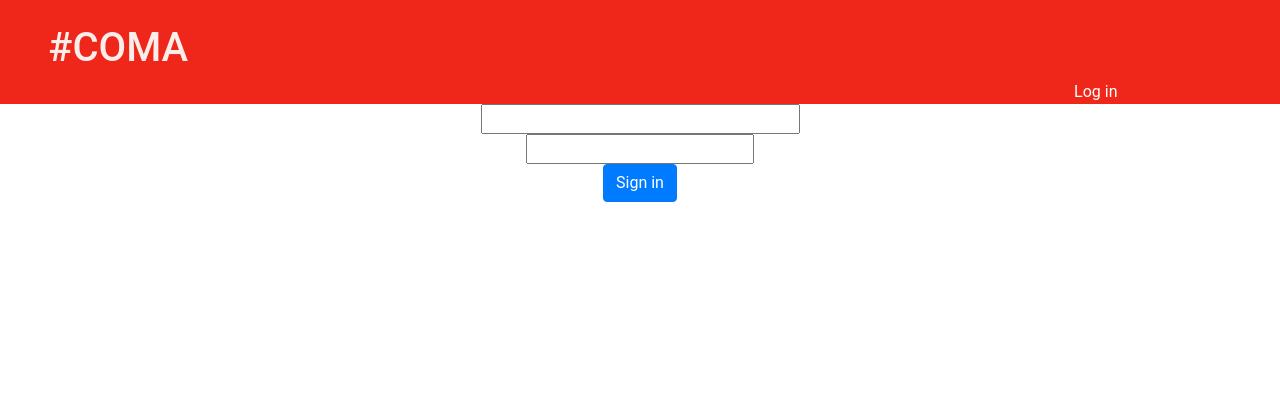
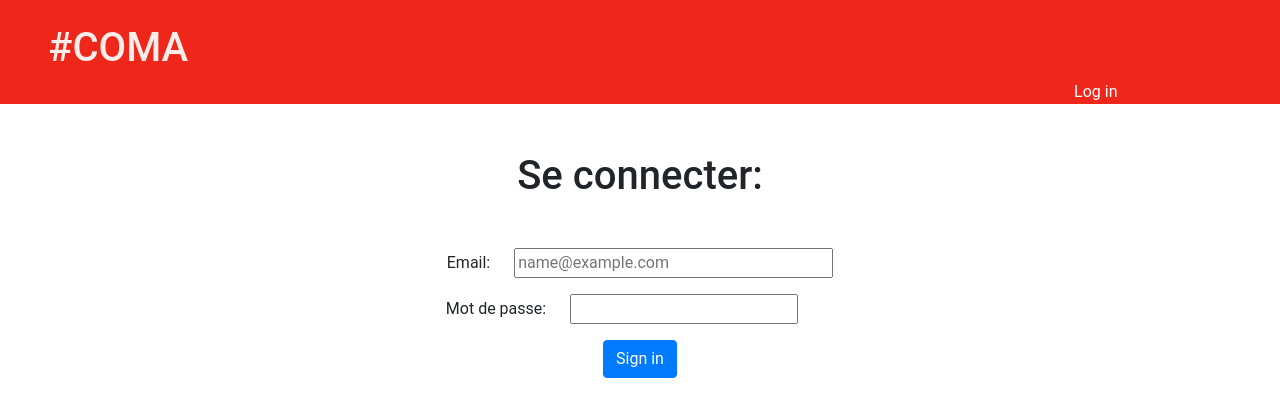
Before and after one commit to Kvin3324/coma_story, a React (Create React App) app: page /logIn in a window 1280 px wide. Shown: the top 416 px of the page. Built offline with nearby package versions, Linux system fonts and the light colour scheme.

Commit message:
Changed paths

```diff
--- a/src/App.js
+++ b/src/App.js
@@ -4,7 +4,7 @@ import Header from './components/Header/Header';
 import About from './components/About/About';
 import Feed from './container/Feed/Feed';
 import { Route, BrowserRouter } from "react-router-dom";
-import SpaceLog from './components/Login/SpaceLog';
+import SpaceLog from './components/Login/SpaceLog/SpaceLog';
 
 function App() {
   return (
--- a/src/components/Header/Header.js
+++ b/src/components/Header/Header.js
@@ -1,6 +1,6 @@
 import React from "react";
 import HeaderStyled from "./HeaderStyled.style";
-import Login from "../Login/Login";
+import Login from "../Login/Login/Login";
 
 function Header() {
   return(
--- a/src/components/Login/SpaceLog.js
+++ /dev/null
@@ -1,22 +0,0 @@
-import React from "react";
-
-function SpaceLog() {
-  return(
-    <React.Fragment>
-      <div className="space--log">
-        <div className="space--log--mail">
-          <input type="email" size="30" required />
-        </div>
-        <div className="space--log--password">
-          <input type="password" name="password" required />
-        </div>
-        <div className="space--log--submit">
-          <button className="btn btn-primary">Sign in</button>
-        </div>
-
-      </div>
-    </React.Fragment>
-  )
-}
-
-export default SpaceLog
--- /dev/null
+++ b/src/components/Login/SpaceLog/SpaceLog.js
@@ -0,0 +1,54 @@
+import React, {useState, useRef } from "react";
+import SpaceLogStyled from "./SpaceLogStyled.style";
+import { Link } from "react-router-dom";
+
+function SpaceLog(props) {
+  const [data, setData] = useState([]);
+  const emailValue = useRef(null);
+  const pswValue = useRef(null);
+
+  function checkLogs() {
+    fetch("http://localhost:3000/users", {
+      method: "POST",
+      headers: {
+        "Content-Type": "application/json"
+      },
+      body: JSON.stringify({
+        mail: emailValue.current.value,
+        paswword: pswValue.current.value
+      })
+    })
+    .then(response => response.json())
+    .then(dataParsed => {
+      fetch("http://localhost:3000/db")
+      .then(response => response.json())
+      .then(parsedData => setData([...parsedData.users]))
+    })
+  }
+
+  console.log(data);
+
+
+  return(
+    <React.Fragment>
+      <SpaceLogStyled className="space--log mt-5">
+        <h1 className="mb-5">Se connecter:</h1>
+        <div className="space--log--mail">
+          <label htmlFor="mail" className="mr-4" >Email:</label>
+          <input type="email" id="mail" className="form-group" placeholder="name@example.com" size="30" ref={emailValue} required />
+        </div>
+        <div className="space--log--password">
+          <label htmlFor="mail" className="mr-4">Mot de passe:</label>
+          <input type="password" id="password" className="form-group" name="password" ref={pswValue} required />
+        </div>
+        <div className="space--log--submit">
+          <Link to={`${props.match.path = "/"}`}  >
+            <button className="btn btn-primary" onClick={checkLogs} >Sign in</button>
+          </Link>
+        </div>
+      </SpaceLogStyled>
+    </React.Fragment>
+  )
+}
+
+export default SpaceLog
--- /dev/null
+++ b/src/components/Login/SpaceLog/SpaceLogStyled.style.js
@@ -0,0 +1,9 @@
+import styled from "styled-components";
+
+const SpaceLogStyled = styled.div`
+  .space--log--password {
+    margin-right: 36px;
+  }
+`
+
+export default SpaceLogStyled
--- a/src/container/Feed/Feed.js
+++ b/src/container/Feed/Feed.js
@@ -7,7 +7,7 @@ function Feed() {
 
   useEffect(() => {
     fetch("http://localhost:3000/comaStories")
-    .then(response => response.json())
+    .then(response => (response.json()))
     .then(dataParsed => setData([...dataParsed] ))
     .catch(error => alert(error))
   }, [])
```
Also changed, not shown: src/components/Login/Login/Login.js (renamed from src/components/Login/Login.js), src/components/Login/Login/LoginStyled.style.js (renamed from src/components/Login/LoginStyled.style.js).
